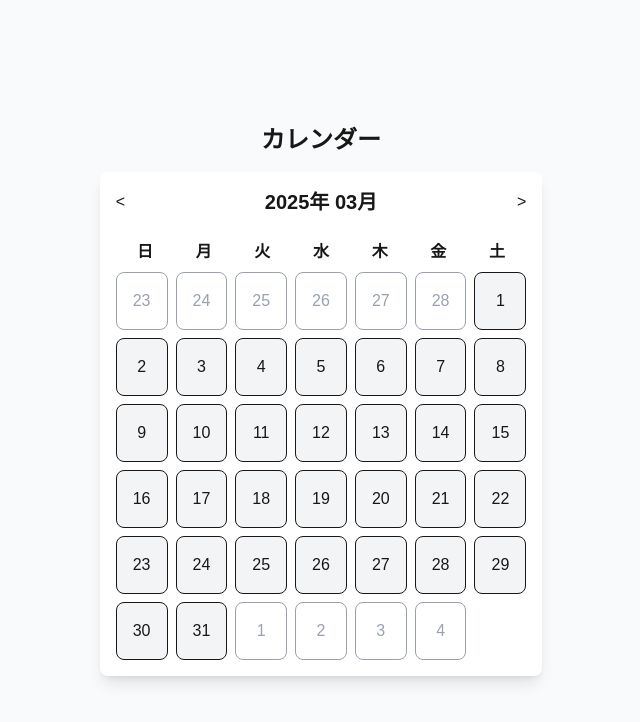
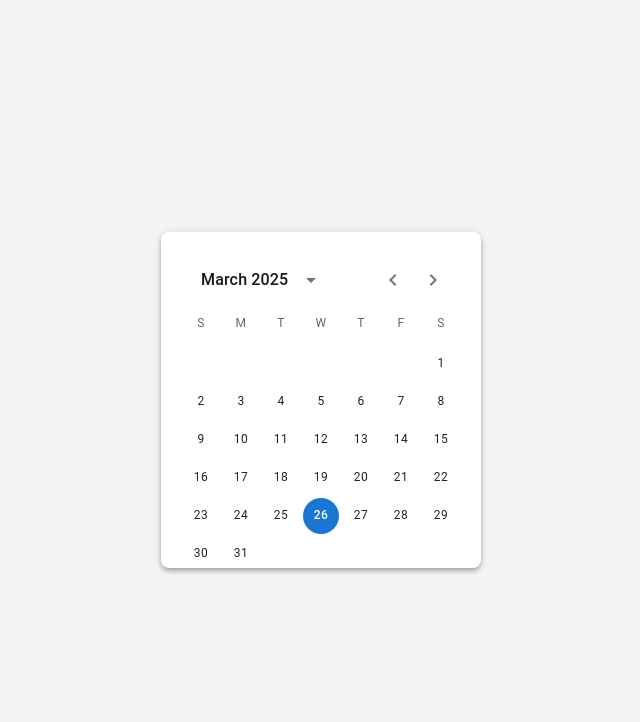
Before and after one commit to l-SUGA-l/first-app, a Next.js app: page / in a window 1280 px wide. Shown: the top 722 px of the page, without its empty margins (319-959 px from the left). Built offline with nearby package versions, Linux system fonts and the light colour scheme.

Commit message:
MuiCalendarの実装

```diff
--- a/package.json
+++ b/package.json
@@ -9,6 +9,10 @@
     "lint": "next lint"
   },
   "dependencies": {
+    "@emotion/react": "^11.14.0",
+    "@emotion/styled": "^11.14.0",
+    "@mui/material": "^7.0.2",
+    "@mui/x-date-pickers": "^7.28.3",
     "dayjs": "^1.11.13",
     "googleapis": "^148.0.0",
     "next": "15.2.4",
--- a/src/app/components/Calendar.tsx
+++ b/src/app/components/Calendar.tsx
@@ -1,16 +1,25 @@
 "use client";
 
-import { useState } from "react";
+import { useState, useEffect } from "react";
 import dayjs from "dayjs";
+import EventModal from "./EventModal";
+import { getEvents } from "@/utils/storage";
 
 const Calendar = () => {
   const [currentDate, setCurrentDate] = useState(dayjs());
+  const [selectedDate, setSelectedDate] = useState<string | null>(null);
+  const [events, setEvents] = useState<Record<string, string>>({});
+
+  useEffect(() => {
+    setEvents(getEvents());
+  }, []);
 
   const startOfMonth = currentDate.startOf("month");
   const endOfMonth = currentDate.endOf("month");
   const startOfWeek = startOfMonth.startOf("week");
   const endOfWeek = endOfMonth.endOf("week");
 
+  const today = dayjs();
   const days = [];
   let day = startOfWeek;
 
@@ -20,32 +29,50 @@ const Calendar = () => {
   }
 
   return (
-    <div className="max-w-md mx-auto p-4 bg-white shadow-lg rounded-lg">
-      {/* 月のナビゲーション */}
+    <div className="max-w-md mx-auto p-4 bg-white shadow-2xl rounded-2xl">
   <div className="flex justify-between items-center mb-4">
-        <button onClick={() => setCurrentDate(currentDate.subtract(1, "month"))}>&lt;</button>
-        <h2 className="text-xl font-bold">{currentDate.format("YYYY年 MM月")}</h2>
-        <button onClick={() => setCurrentDate(currentDate.add(1, "month"))}>&gt;</button>
+    <button onClick={() => setCurrentDate(currentDate.subtract(1, "month"))} className="text-lg px-3 py-1 bg-gray-200 rounded-md">
+      &lt;
+    </button>
+    <h2 className="text-2xl font-bold">{currentDate.format("YYYY年 MM月")}</h2>
+    <button onClick={() => setCurrentDate(currentDate.add(1, "month"))} className="text-lg px-3 py-1 bg-gray-200 rounded-md">
+      &gt;
+    </button>
   </div>
 
-      {/* 曜日ヘッダー */}
-      <div className="grid grid-cols-7 text-center font-bold">
+  <div className="grid grid-cols-7 text-center font-semibold text-gray-600">
     {["日", "月", "火", "水", "木", "金", "土"].map((day) => (
       <div key={day} className="p-2">{day}</div>
     ))}
   </div>
 
-      {/* カレンダーの日付 */}
       <div className="grid grid-cols-7 gap-2">
         {days.map((day) => (
           <div
             key={day.format("YYYY-MM-DD")}
-            className={`p-4 text-center border rounded-lg ${day.isSame(currentDate, "month") ? "bg-gray-100" : "text-gray-400"}`}
+            className={`p-4 text-center border rounded-lg cursor-pointer transition-all duration-200
+            ${day.isSame(currentDate, "month") ? "bg-gray-50" : "text-gray-400"}
+            ${day.isSame(today, "day") ? "bg-blue-500 text-white font-bold scale-105" : "hover:bg-gray-100"}
+        `}
+         onClick={() => setSelectedDate(day.format("YYYY-MM-DD"))}
           >
             {day.format("D")}
+            {events[day.format("YYYY-MM-DD")] && (
+              <div className="text-xs mt-1 text-red-500">
+                {events[day.format("YYYY-MM-DD")]}
+              </div>
+            )}
           </div>
         ))}
       </div>
+
+      {selectedDate && (
+        <EventModal
+          date={selectedDate}
+          onClose={() => setSelectedDate(null)}
+          refreshEvents={() => setEvents(getEvents())}
+        />
+      )}
     </div>
   );
 };
--- /dev/null
+++ b/src/app/components/EventModal.tsx
@@ -0,0 +1,56 @@
+"use client";
+
+import { useState } from "react";
+import { saveEvent, deleteEvent } from "@/utils/storage";
+
+interface EventModalProps {
+  date: string;
+  onClose: () => void;
+  refreshEvents: () => void;
+}
+
+const EventModal = ({ date, onClose, refreshEvents }: EventModalProps) => {
+  const [eventText, setEventText] = useState("");
+
+  const handleSave = () => {
+    if (eventText.trim()) {
+      saveEvent(date, eventText);
+      refreshEvents();
+      onClose();
+    }
+  };
+
+  const handleDelete = () => {
+    deleteEvent(date);
+    refreshEvents();
+    onClose();
+  };
+
+  return (
+    <div className="fixed inset-0 bg-black bg-opacity-50 flex justify-center items-center">
+      <div className="bg-white p-6 rounded-lg shadow-lg w-80">
+        <h2 className="text-lg font-bold mb-2">{date} の予定</h2>
+        <input
+          type="text"
+          className="w-full p-2 border rounded"
+          placeholder="予定を入力"
+          value={eventText}
+          onChange={(e) => setEventText(e.target.value)}
+        />
+        <div className="flex justify-end gap-2 mt-4">
+          <button className="px-4 py-2 bg-gray-300 rounded" onClick={onClose}>
+            キャンセル
+          </button>
+          <button className="px-4 py-2 bg-red-500 text-white rounded" onClick={handleDelete}>
+            削除
+          </button>
+          <button className="px-4 py-2 bg-blue-500 text-white rounded" onClick={handleSave}>
+            保存
+          </button>
+        </div>
+      </div>
+    </div>
+  );
+};
+
+export default EventModal;
--- /dev/null
+++ b/src/app/components/MuiCalendar.tsx
@@ -0,0 +1,26 @@
+// components/MuiCalendar.tsx
+"use client";
+import * as React from "react";
+import { DateCalendar } from "@mui/x-date-pickers/DateCalendar";
+import { LocalizationProvider } from "@mui/x-date-pickers/LocalizationProvider";
+import { AdapterDayjs } from "@mui/x-date-pickers/AdapterDayjs";
+import dayjs, { Dayjs } from "dayjs";
+
+export default function MuiCalendar() {
+  const [date, setDate] = React.useState<Dayjs | null>(dayjs());
+
+  return (
+    <LocalizationProvider dateAdapter={AdapterDayjs}>
+      <DateCalendar
+        value={date}
+        onChange={(newValue) => setDate(newValue)}
+        sx={{
+          bgcolor: "#fff",
+          borderRadius: 2,
+          boxShadow: 4,
+          p: 2,
+        }}
+      />
+    </LocalizationProvider>
+  );
+}
--- a/src/app/page.tsx
+++ b/src/app/page.tsx
@@ -1,10 +1,9 @@
-import Calendar from "@/app/components/Calendar";
+import MuiCalendar from "@/app/components/MuiCalendar";
 
 export default function Home() {
   return (
-    <main className="flex flex-col items-center justify-center min-h-screen bg-gray-50">
-      <h1 className="text-2xl font-bold mb-4">カレンダー</h1>
-      <Calendar />
+    <main className="flex justify-center items-center min-h-screen bg-gray-100">
+      <MuiCalendar />
     </main>
   );
 }
--- /dev/null
+++ b/src/utils/storage.ts
@@ -0,0 +1,19 @@
+export const getEvents = (): Record<string, string> => {
+    if (typeof window !== "undefined") {
+      const data = localStorage.getItem("events");
+      return data ? JSON.parse(data) : {};
+    }
+    return {};
+  };
+
+  export const saveEvent = (date: string, event: string) => {
+    const events = getEvents();
+    events[date] = event;
+    localStorage.setItem("events", JSON.stringify(events));
+  };
+
+  export const deleteEvent = (date: string) => {
+    const events = getEvents();
+    delete events[date];
+    localStorage.setItem("events", JSON.stringify(events));
+  };
```
Also changed, not shown: 1 other file (tests, documents, lock files or other folders). Lines whose indentation alone changed are shown as unchanged.
